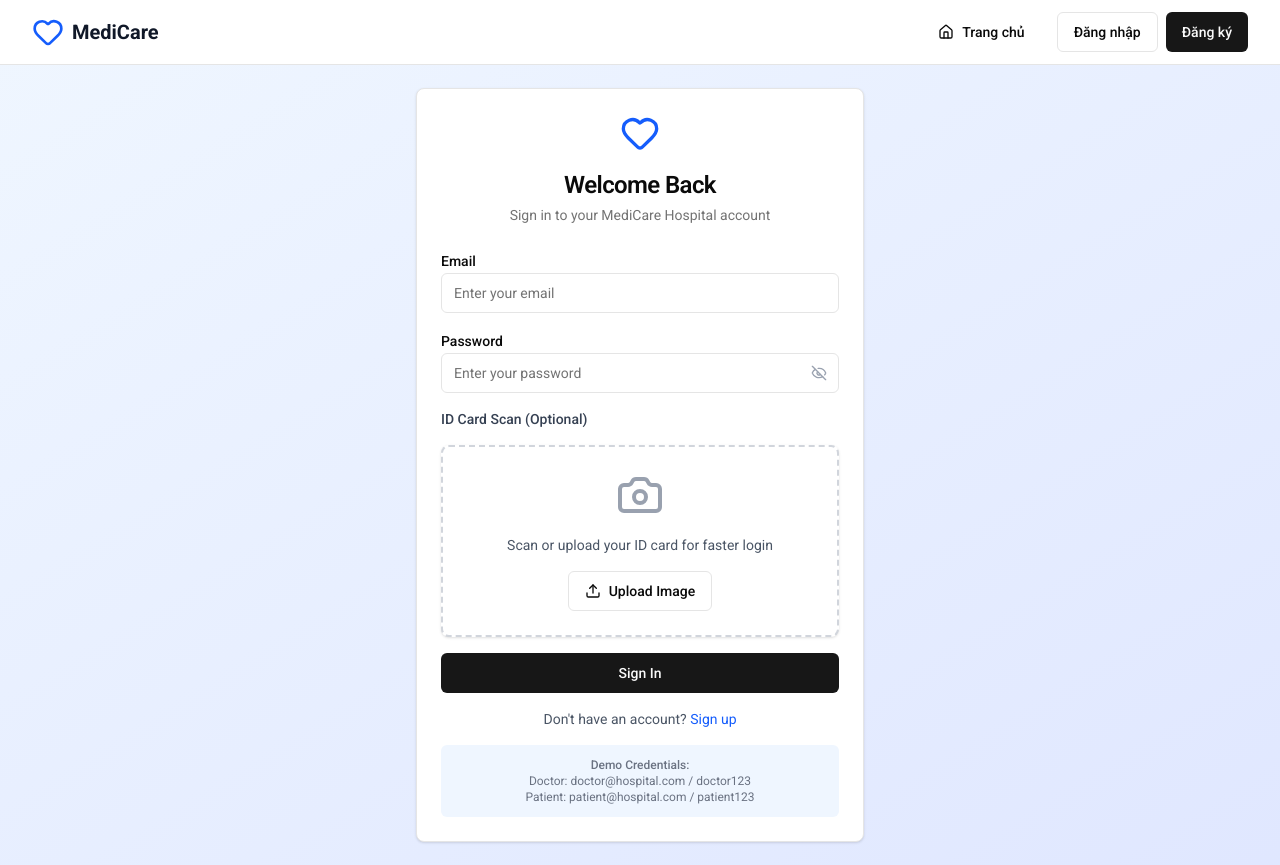
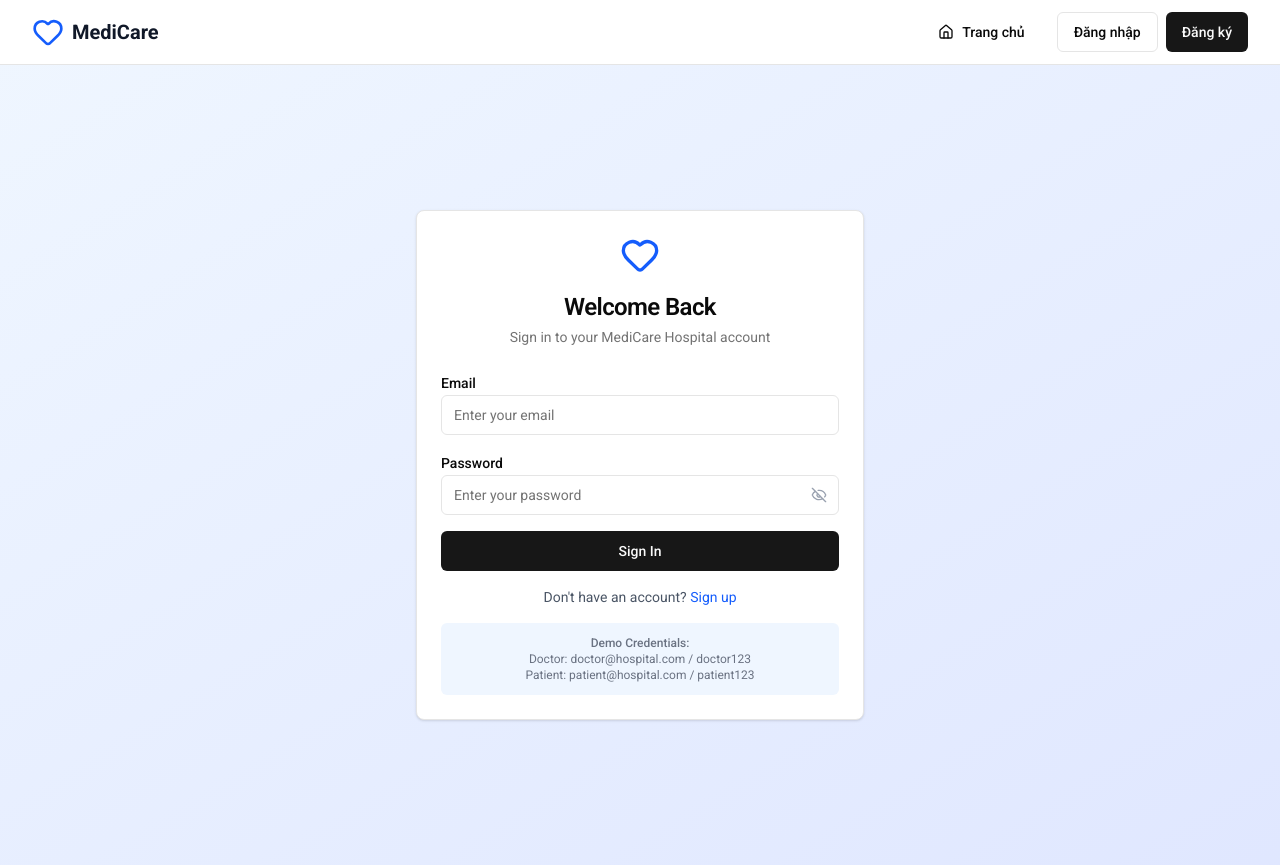
Before and after one commit to dont-wait/hospital-management-system, a Next.js app in the folder client/: page /login in a window 1280 px wide. Built offline with nearby package versions, Linux system fonts and the light colour scheme.

Commit message:
refactor: remove id card scanner components in register form

```diff
--- a/client/src/app/(auth)/login/page.tsx
+++ b/client/src/app/(auth)/login/page.tsx
@@ -17,7 +17,6 @@ import {
 import { Input } from "@/components/ui/input";
 import { Label } from "@/components/ui/label";
 import { useAuth } from "@/contexts/AuthContext";
-import { IdCardScanner } from "@/components/IdCardScanner";
 import { Loader2, Heart, Eye, EyeOff } from "lucide-react";
 
 const loginSchema = z.object({
@@ -32,7 +31,6 @@ type LoginFormData = z.infer<typeof loginSchema>;
 
 export default function LoginPage() {
   const [showPassword, setShowPassword] = useState(false);
-  const [idCardFile, setIdCardFile] = useState<File | undefined>();
   const { login, isLoading } = useAuth();
   const router = useRouter();
 
@@ -48,7 +46,6 @@ export default function LoginPage() {
     const success = await login({
       username: data.username,
       password: data.password,
-      idCard: idCardFile,
     });
 
     if (success) {
@@ -118,11 +115,6 @@ export default function LoginPage() {
               )}
             </div>
 
-            <IdCardScanner
-              onCardScanned={setIdCardFile}
-              scannedFile={idCardFile}
-            />
-
             <Button type="submit" className="w-full" disabled={isLoading}>
               {isLoading ? (
                 <>
```
